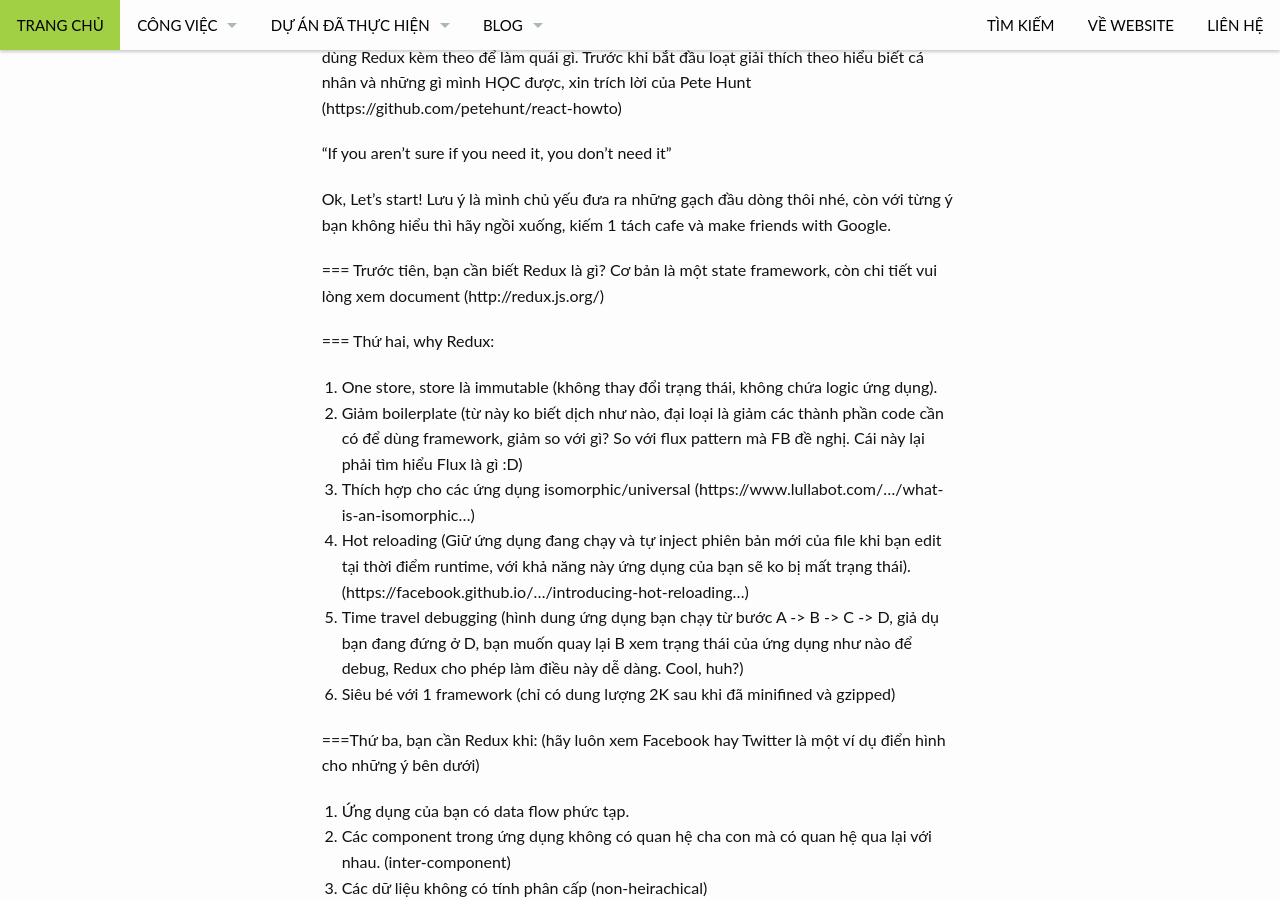
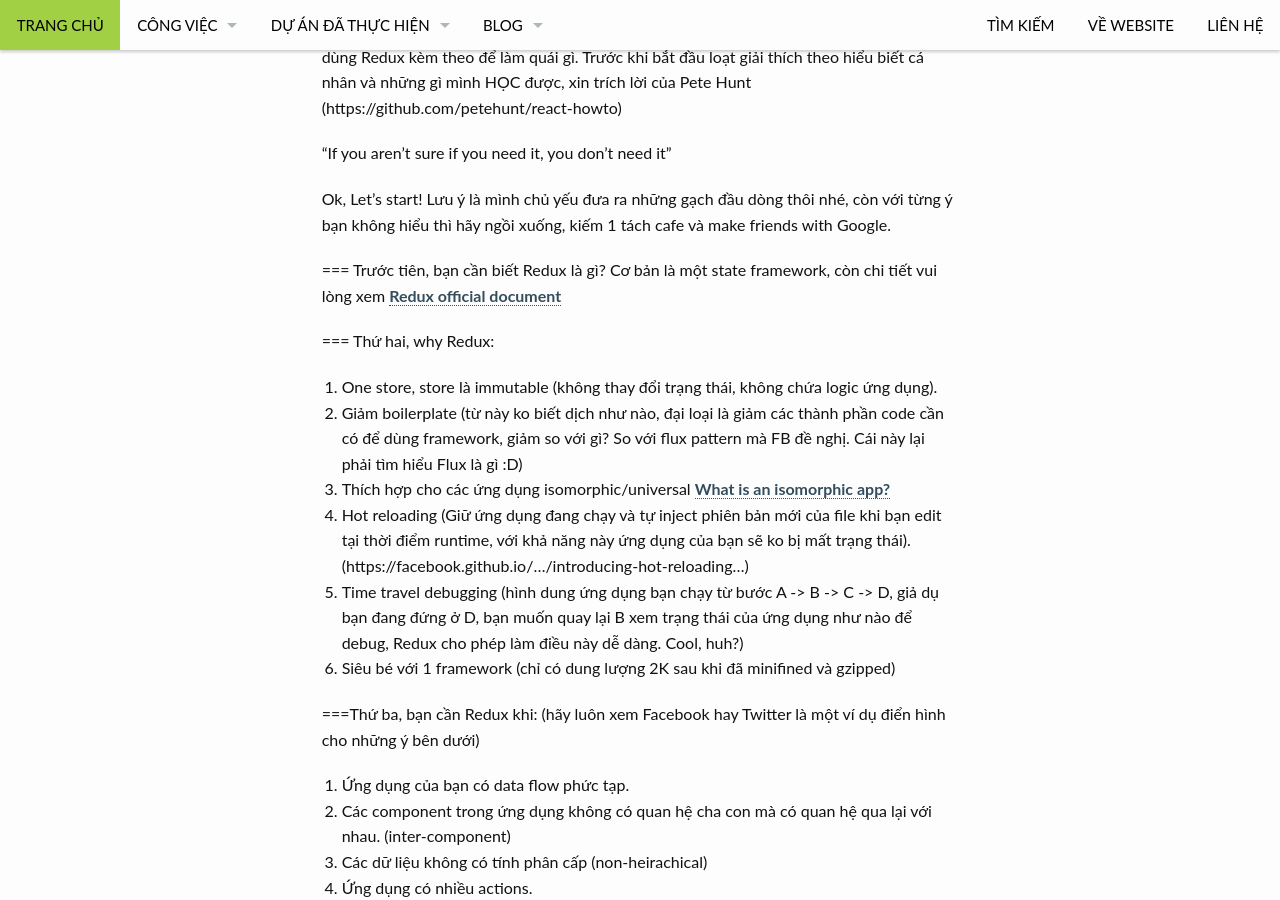
Before and after one commit to quangnd/quangnd.github.io, a Jekyll site: the page built from _posts/design/2016-10-28-tai-sao-su-dung-redux-voi-react.md, in a window 1280 px wide and 900 px high, scrolled down 648 px. Built offline with Jekyll 4.4.1, drawn with Linux system fonts in a browser that asks for light colours.

Commit message:
Update redux post

```diff
--- a/_posts/design/2016-10-28-tai-sao-su-dung-redux-voi-react.md
+++ b/_posts/design/2016-10-28-tai-sao-su-dung-redux-voi-react.md
@@ -24,12 +24,12 @@ Có vẻ như mọi người mới bắt đầu React đều hoang mang vãi ch
 Ok, Let's start! Lưu ý là mình chủ yếu đưa ra những gạch đầu dòng thôi nhé, còn với từng ý bạn không hiểu thì hãy ngồi xuống, kiếm 1 tách cafe và make friends with Google.
 
 === Trước tiên, bạn cần biết Redux là gì?
-Cơ bản là một state framework, còn chi tiết vui lòng xem document (http://redux.js.org/)
+Cơ bản là một state framework, còn chi tiết vui lòng xem [Redux official document](http://redux.js.org/)
 
 === Thứ hai, why Redux:
 1. One store, store là immutable (không thay đổi trạng thái, không chứa logic ứng dụng).
 2. Giảm boilerplate (từ này ko biết dịch như nào, đại loại là giảm các thành phần code cần có để dùng framework, giảm so với gì? So với flux pattern mà FB đề nghị. Cái này lại phải tìm hiểu Flux là gì :D)
-3. Thích hợp cho các ứng dụng isomorphic/universal (https://www.lullabot.com/.../what-is-an-isomorphic...)
+3. Thích hợp cho các ứng dụng isomorphic/universal [What is an isomorphic app?](https://www.lullabot.com/.../what-is-an-isomorphic...)
 4. Hot reloading (Giữ ứng dụng đang chạy và tự inject phiên bản mới của file khi bạn edit tại thời điểm runtime, với khả năng này ứng dụng của bạn sẽ ko bị mất trạng thái). (https://facebook.github.io/.../introducing-hot-reloading...)
 5. Time travel debugging (hình dung ứng dụng bạn chạy từ bước A -> B -> C -> D, giả dụ bạn đang đứng ở D, bạn muốn quay lại B xem trạng thái của ứng dụng như nào để debug, Redux cho phép làm điều này dễ dàng. Cool, huh?)
 6. Siêu bé với 1 framework (chỉ có dung lượng 2K sau khi đã minifined và gzipped)
```
